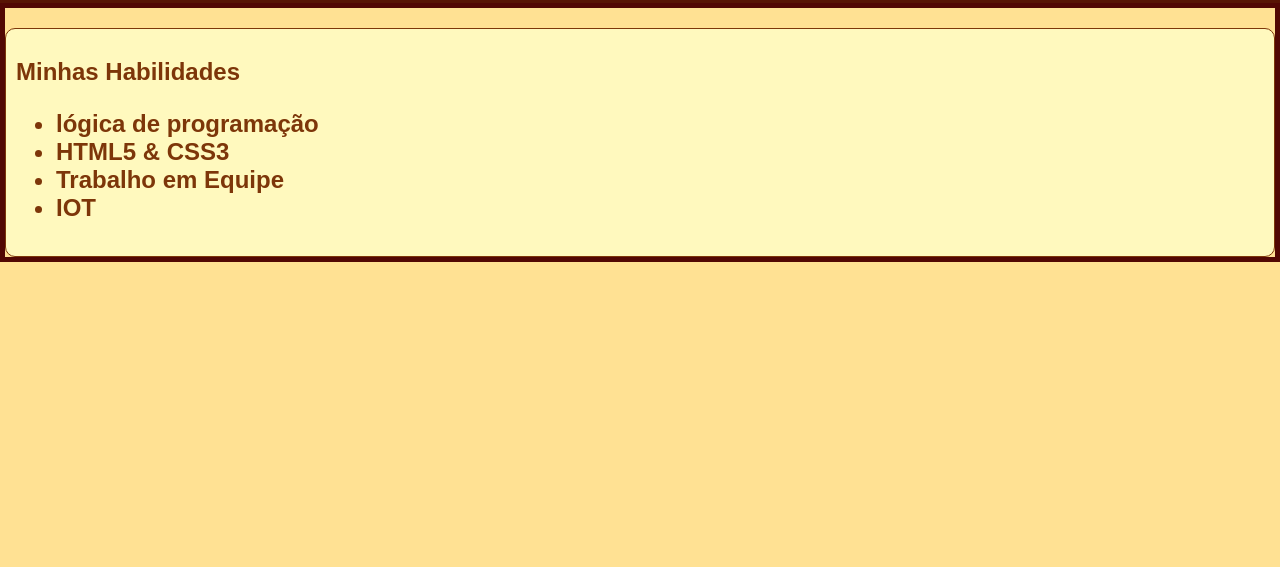
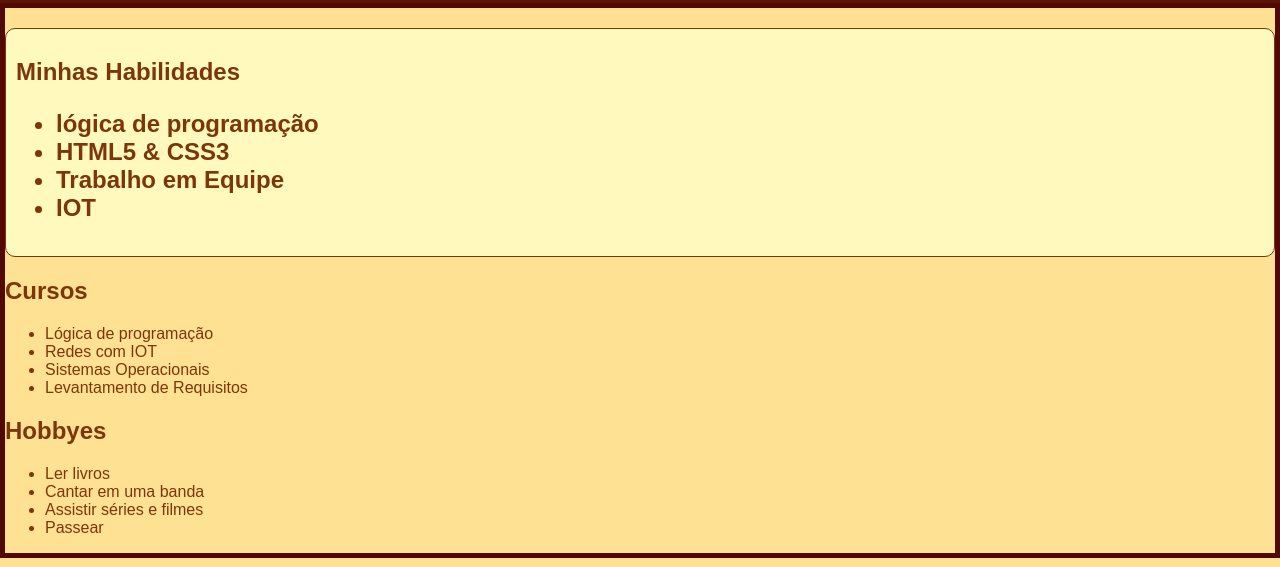
Before and after one commit to BeatrizCastilho/site-pessoal, a plain HTML site: page index.html in a window 1280 px wide. Shown: the part 233-800 px from the top of the page. Drawn offline with Linux system fonts and the light colour scheme.

Commit message:
segunda parte do site
foi colocado mais seções no site

```diff
--- a/index.html
+++ b/index.html
@@ -42,7 +42,9 @@
         padding: 10px;
         border-radius: 10px;
         border: 1px solid;
+        font-family: Arial, Helvetica, sans-serif;
     }
+
 </style>
 <body>
     <header>
@@ -69,6 +71,25 @@
                 </h2>
             </h2>
         </section>
+        <h2>
+            Cursos
+        </h2>
+        <ul>
+            <li>Lógica de programação </li>
+            <li>Redes com IOT</li>
+            <li>Sistemas Operacionais</li>
+            <li>Levantamento de Requisitos</li>
+        </ul>
+        <h2>
+            Hobbyes
+            </h2>
+            <ul>
+                <li>Ler livros</li>
+                <li>Cantar em uma banda</li>
+                <li>Assistir séries e filmes</li>
+                <li>Passear</li>
+            </ul>
+        </h2>
     </main>
 </body>
 </html>
```
